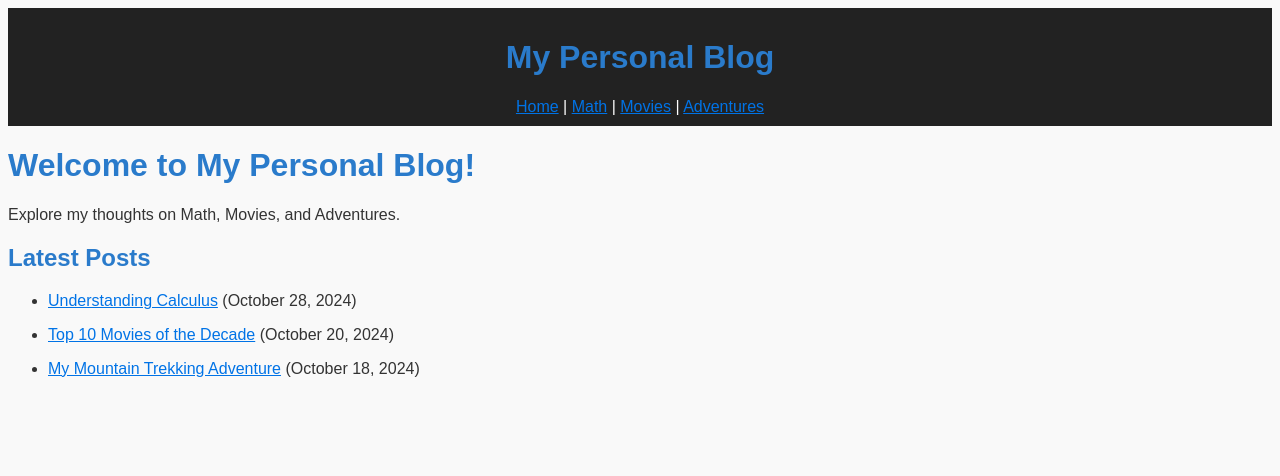
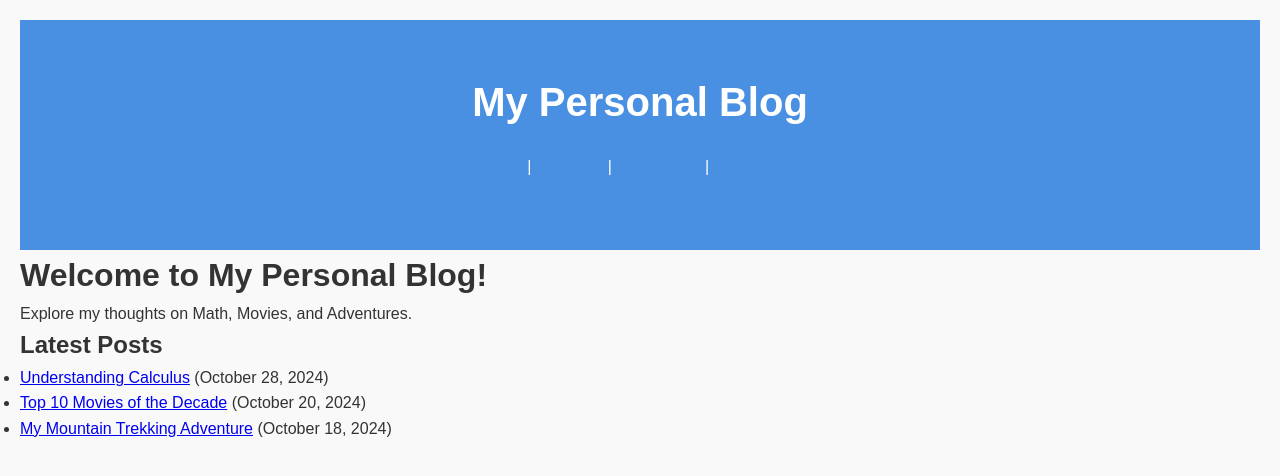
Before and after one commit to Hari-13/Hari-13.github.io, a Jekyll site: the page built from index.md, in a window 1280 px wide. Shown: the top 476 px of the page. Built offline with Jekyll 4.4.1, drawn with Linux system fonts in a browser that asks for light colours.

Commit message:
Update custom.css

```diff
--- a/css/custom.css
+++ b/css/custom.css
@@ -1,37 +1,92 @@
+/* Reset some default styles */
+* {
+    margin: 0;
+    padding: 0;
+    box-sizing: border-box;
+}
+
 body {
-    font-family: Arial, sans-serif;
+    font-family: 'Arial', sans-serif;
+    line-height: 1.6;
     background-color: #f9f9f9;
     color: #333;
+    padding: 20px;
 }
 
+/* Header styles */
 header {
-    background: #222;
+    text-align: center;
+    padding: 50px 0;
+    background: #4a90e2;
     color: #fff;
-    padding: 10px;
-    text-align: center;
 }
 
-h1, h2, h3 {
-    color: #2a7bcb;
+header h1 {
+    font-size: 2.5rem;
 }
 
-a {
-    color: #0073e6;
+header p {
+    font-size: 1.2rem;
 }
 
-a:hover {
+/* Navigation styles */
+nav {
+    text-align: center;
+    margin: 20px 0;
+}
+
+nav a {
+    margin: 0 15px;
+    text-decoration: none;
+    color: #4a90e2;
+    font-weight: bold;
+}
+
+nav a:hover {
     text-decoration: underline;
 }
 
-.post-list {
-    padding: 0;
-    list-style-type: none;
+/* Blog post styles */
+.blog-post {
+    background: #fff;
+    border-radius: 8px;
+    padding: 20px;
+    margin: 20px 0;
+    box-shadow: 0 2px 10px rgba(0, 0, 0, 0.1);
 }
 
-.post-list li {
-    margin: 15px 0;
-    background: #fff;
-    padding: 15px;
-    border: 1px solid #ddd;
-    border-radius: 5px;
+.blog-post h2 {
+    color: #4a90e2;
+    margin-bottom: 10px;
 }
+
+.blog-post p {
+    margin-bottom: 15px;
+}
+
+/* Footer styles */
+footer {
+    text-align: center;
+    padding: 20px 0;
+    background: #4a90e2;
+    color: #fff;
+    position: relative;
+    bottom: 0;
+    width: 100%;
+}
+
+/* Responsive design */
+@media (max-width: 768px) {
+    header h1 {
+        font-size: 2rem;
+    }
+
+    nav a {
+        display: block;
+        margin: 10px 0;
+    }
+
+    .blog-post {
+        padding: 15px;
+    }
+}
```
